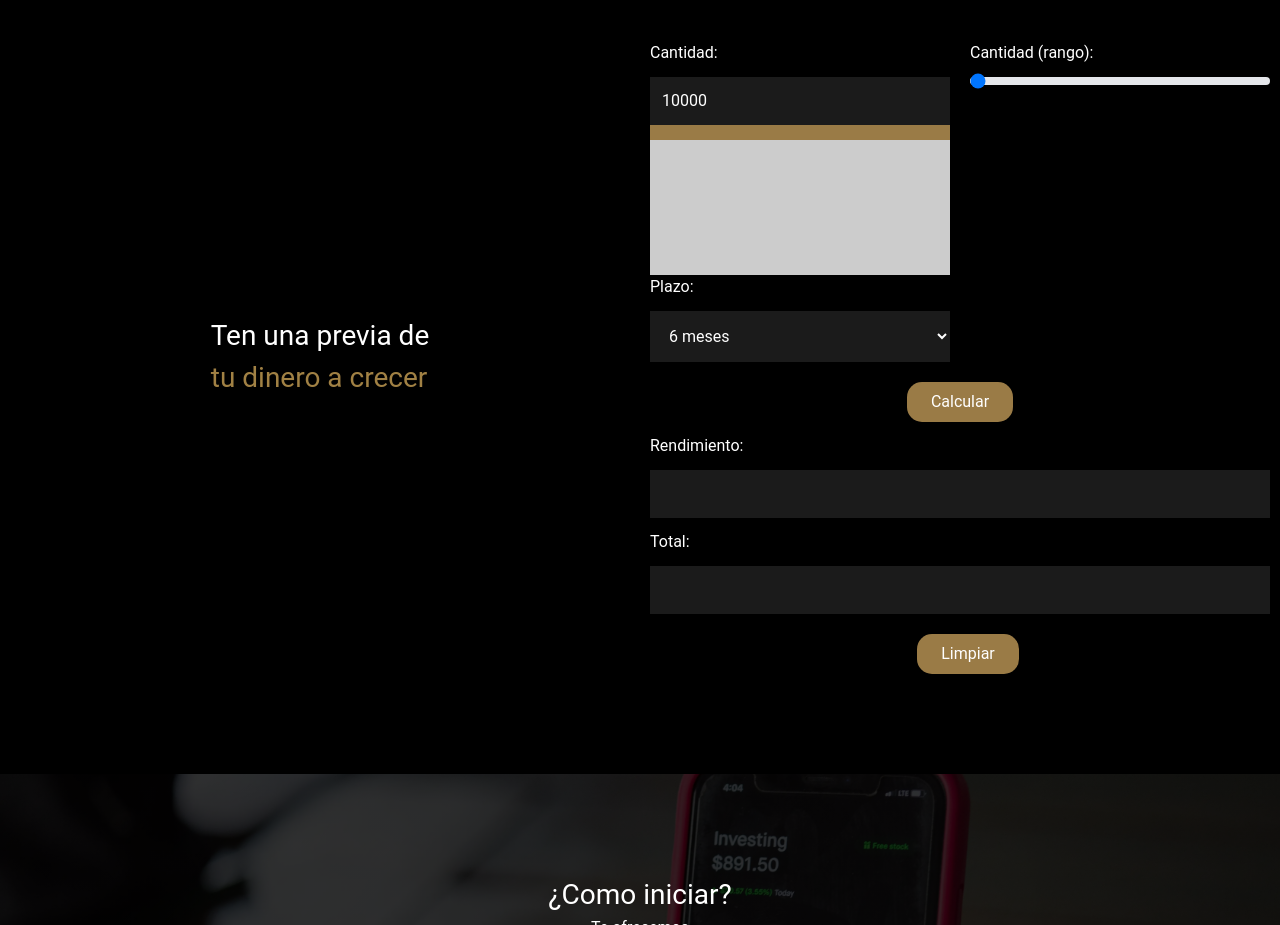
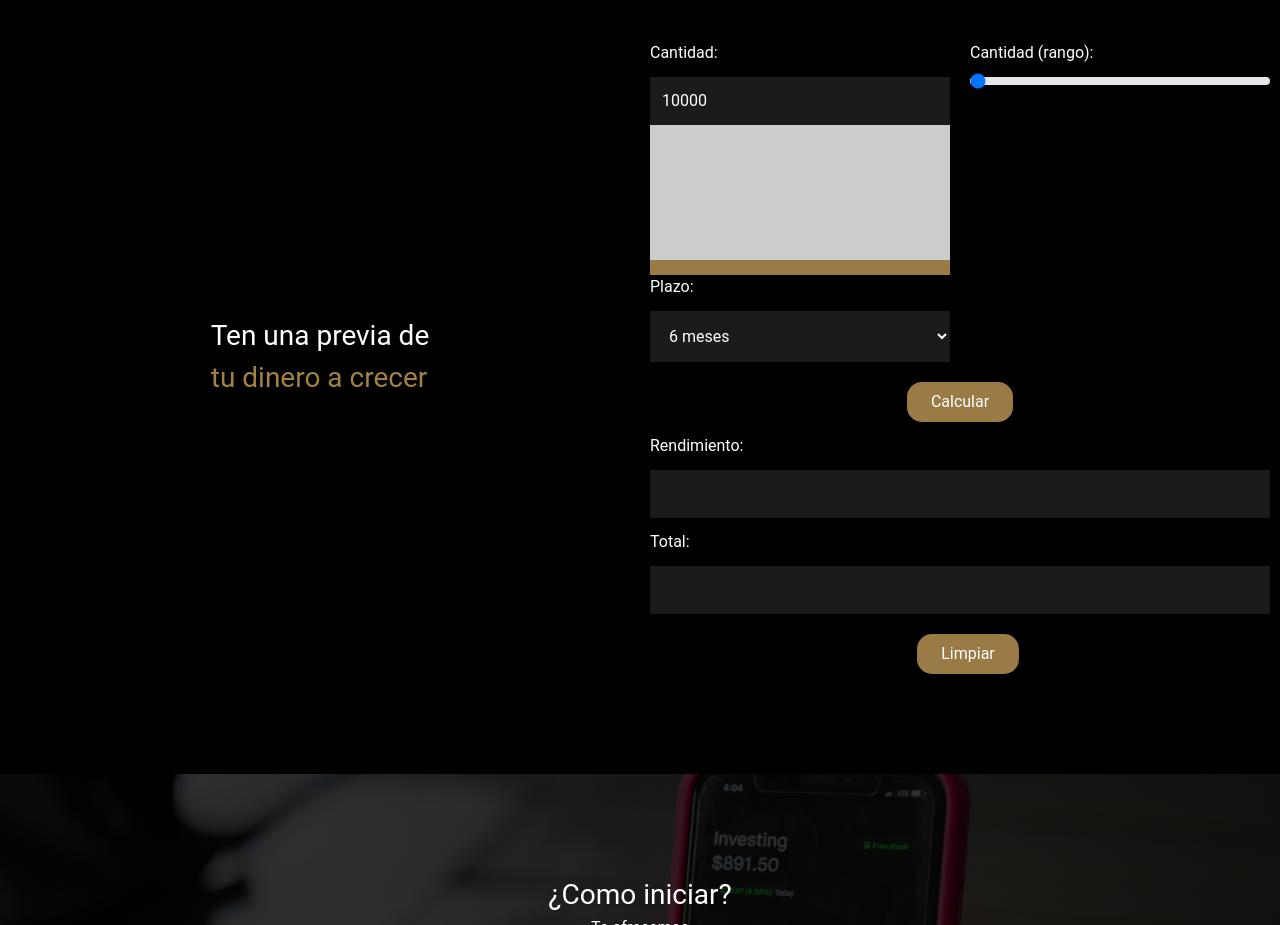
Before and after one commit to AngelLuna17-code/CRESSER-CAPITAL, a React (Create React App) app: page / in a window 1280 px wide. Shown: the part 2280-3205 px from the top of the page. Built offline with nearby package versions, Linux system fonts and the light colour scheme.

Commit message:
corregido

```diff
--- a/src/components/Calculadora.jsx
+++ b/src/components/Calculadora.jsx
@@ -38,7 +38,7 @@ const Calculadora = () => {
     };
 
     const handleClear = () => {
-        setAmount('10000'); // Reset amount to '10000'
+        setAmount('10000');
         setYieldAmount('');
         setTotalAmount('');
         setCleaned(false);
--- a/src/index.css
+++ b/src/index.css
@@ -160,6 +160,7 @@ h3 {
 }
 
 .square {
+  transform: rotate(180deg);
   width: 100%;
   height: 150px;
   background-color: #ccc;
@@ -167,7 +168,6 @@ h3 {
 }
 
 .fill {
-
   width: 100%;
   background-color: #9a7b46;
   transition: height 0.3s ease-in-out;
```
